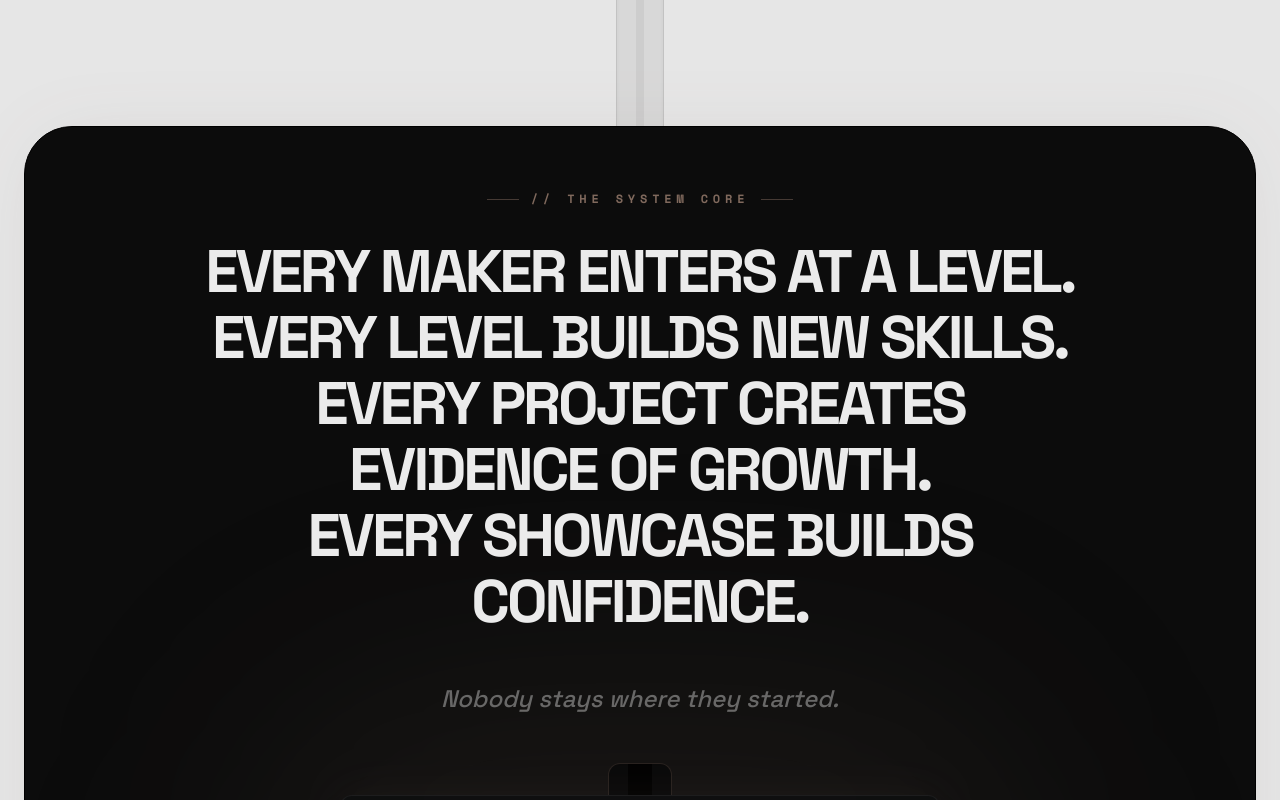
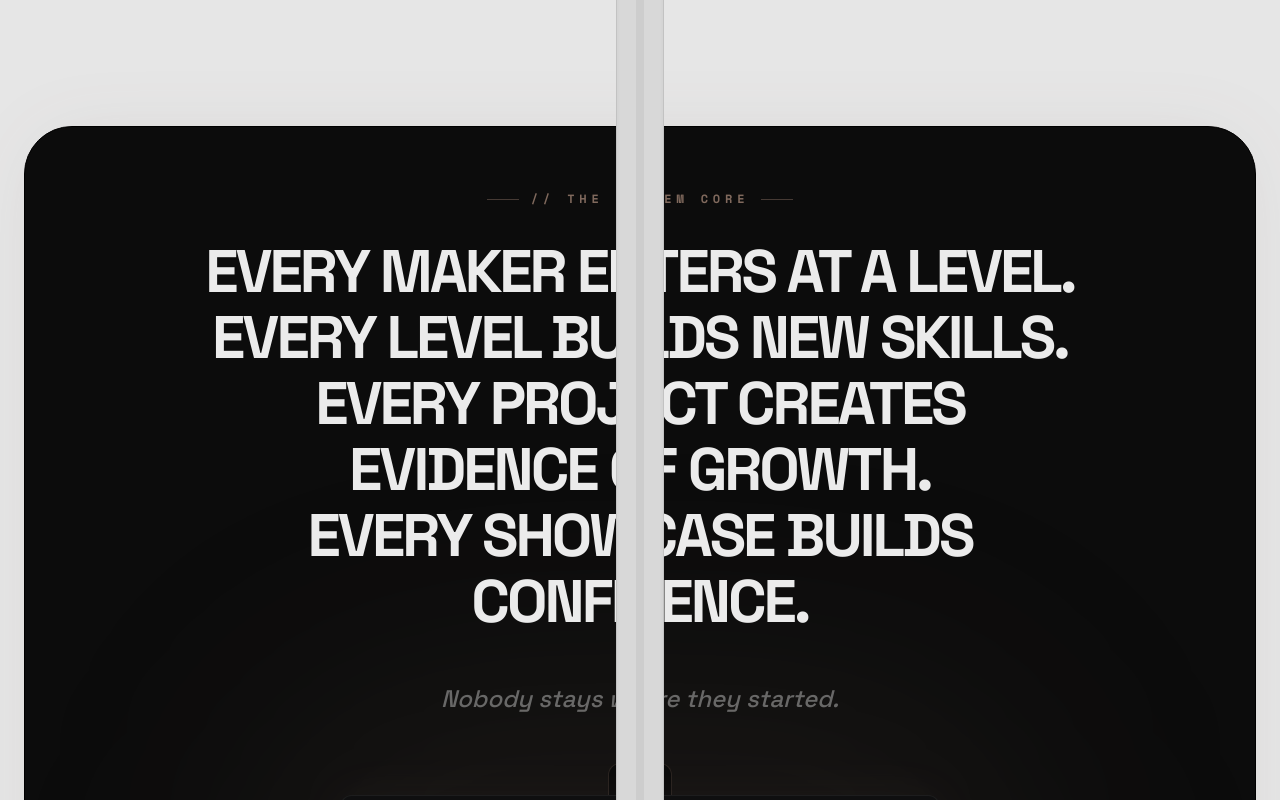
Before and after one commit to pratikb1234/Makerreactor, a React (Vite) app: page / in a window 1280 px wide. Shown: the part 10200-11000 px from the top of the page. Built offline with nearby package versions, Linux system fonts and the light colour scheme.

Commit message:
Elevate mechanical timeline z-index so elevator is visible over dark card

```diff
--- a/src/components/ProgramPathway.jsx
+++ b/src/components/ProgramPathway.jsx
@@ -88,7 +88,7 @@ export default function ProgramPathway() {
       <BlueprintGrid opacity={0.4} />
 
       {/* ── Mechanical Contraption Timeline ── */}
-      <div className="absolute left-1/2 -translate-x-1/2 top-0 bottom-0 w-[120px] pointer-events-none z-0 hidden lg:block">
+      <div className="absolute left-1/2 -translate-x-1/2 top-0 bottom-0 w-[120px] pointer-events-none z-20 hidden lg:block">
         <MechanicalTimeline scrollYProgress={scrollYProgress} />
       </div>
 
@@ -131,24 +131,7 @@ export default function ProgramPathway() {
           viewport={{ once: true }}
           className="mt-48 bg-[#0d0d0d] rounded-[3rem] p-8 md:p-16 relative overflow-hidden text-white group/system border border-black shadow-[0_0_80px_-20px_rgba(255,90,0,0.15)] flex flex-col items-center text-center"
         >
-          {/* Symmetrical Circuit Illumination Box */}
-          <div className="absolute inset-0 pointer-events-none z-0 mix-blend-screen opacity-70 group-hover/system:opacity-100 transition-opacity duration-700">
-            {/* The SVG paths draw a rounded circuit box that surrounds the content */}
-            <ScrollCircuitLine
-              sectionRef={sectionRef}
-              className="top-0 left-0 w-full h-full"
-              pathD="M 500 0 V 48 C 500 20, 480 0, 450 0 H 48 C 20 0, 0 20, 0 48 V 952 C 0 980, 20 1000, 48 1000 H 450 C 480 1000, 500 980, 500 952"
-              viewBox="0 0 1000 1000"
-              scrollOffset={["start 80%", "center 40%"]}
-            />
-            <ScrollCircuitLine
-              sectionRef={sectionRef}
-              className="top-0 left-0 w-full h-full"
-              pathD="M 500 0 V 48 C 500 20, 520 0, 550 0 H 952 C 980 0, 1000 20, 1000 48 V 952 C 1000 980, 980 1000, 952 1000 H 550 C 520 1000, 500 980, 500 952"
-              viewBox="0 0 1000 1000"
-              scrollOffset={["start 80%", "center 40%"]}
-            />
-          </div>
+
 
           {/* Deep Core Glow */}
           <div className="absolute bottom-0 left-1/2 -translate-x-1/2 w-[800px] h-[400px] bg-[var(--color-accent)]/10 blur-[120px] rounded-full group-hover/system:bg-[var(--color-accent)]/20 transition-colors duration-1000" />
```
